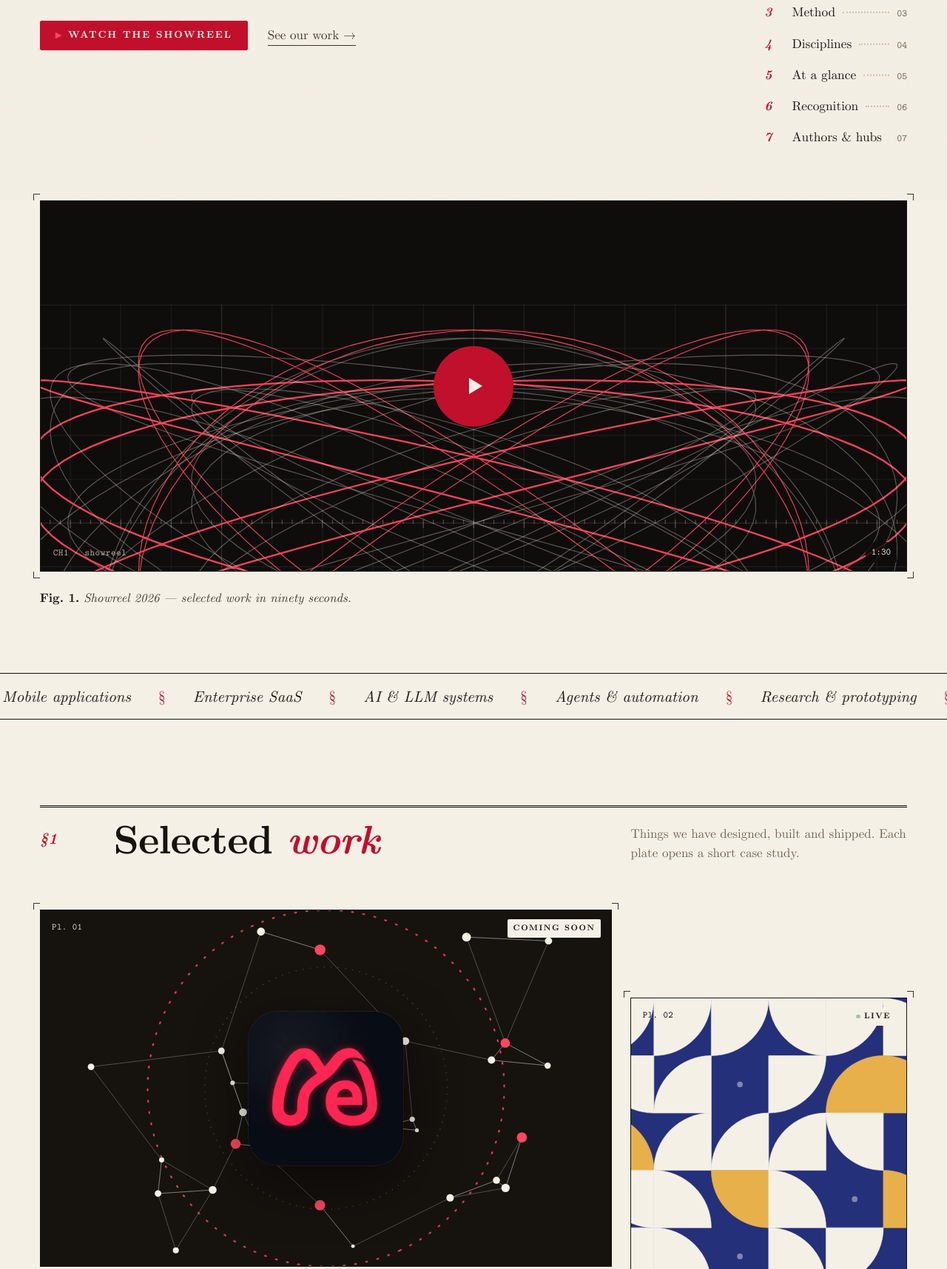
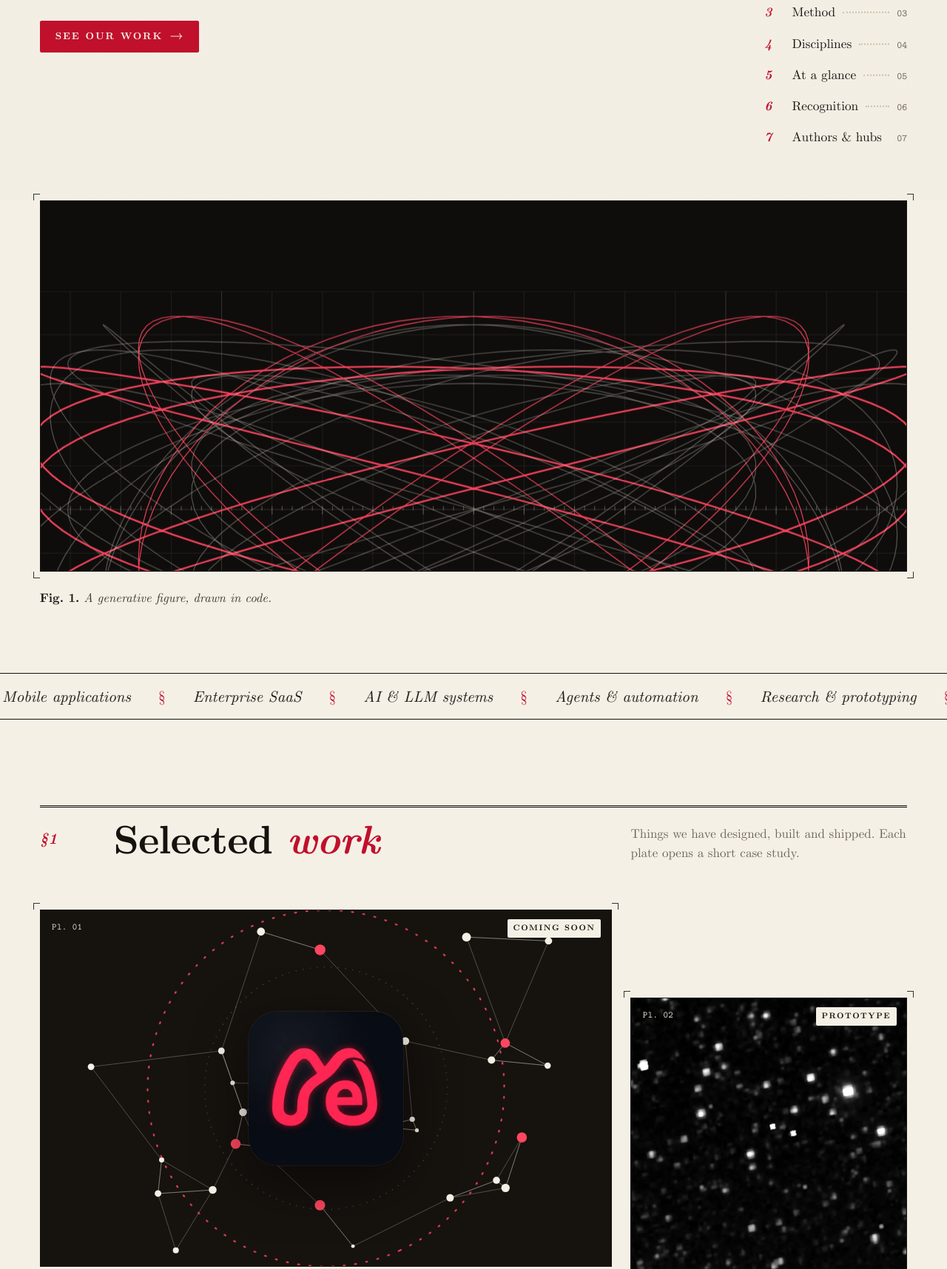
Before and after one commit to akmariblabibruet-pixel/nextinc, a website: page index.html in a window 1280 px wide. Shown: the part 530-2246 px from the top of the page at 74% size. Drawn offline with Linux system fonts and the light colour scheme.

Commit message:
S7: replace all sample content with real work (two projects with covers and figures), no film for now, empty recognition and films notes, ledger

```diff
--- a/assets/css/pages/home.css
+++ b/assets/css/pages/home.css
@@ -8,7 +8,7 @@
 .hero .toc{margin-top:.3rem}
 @media(min-width:860px){.hero .toc{margin-left:auto}}
 .hero__fig{margin-top:clamp(2.4rem,5vw,4rem);margin-bottom:0}
-.hero__plate{display:block;width:100%;text-align:left;cursor:pointer}
+.hero__plate{display:block;width:100%;text-align:left}
 .hero__plate .plate__frame{--ar:21/9;background:var(--room)}
 @media(max-width:700px){.hero__plate .plate__frame{--ar:4/3}}
 .hero__art{position:absolute;inset:-9% 0;display:block}
--- a/assets/data/films.js
+++ b/assets/data/films.js
@@ -6,18 +6,9 @@
    project   slug from projects.js (optional)   featured  one film = the hero reel
    Full guide (YouTube, Vimeo, MP4/WebM, posters, hover preview): header of assets/js/pages/films.js
    HOW TO ADD A FILM:  upload to YouTube (unlisted is fine), copy the 11-char id,
-   set provider:"youtube", src:"<id>", remove sample:true.
+   set provider:"youtube", src:"<id>", and leave out the sample flag.
    ========================================================================== */
 window.NEXT = window.NEXT || {};
-NEXT.films = [
-  { id: "showreel-2026", title: "Showreel 2026", sub: "Selected work in ninety seconds", duration: "1:30", year: 2026,
-    kind: "showreel", provider: "none", src: "", featured: true, sample: true, palette: "ink", motif: "waves" },
-  { id: "mini-me-launch", title: "Mini Me — Launch film", sub: "Meet the multi-agent engineer", duration: "0:48", year: 2026,
-    kind: "launch", project: "mini-me", provider: "none", src: "", sample: true, palette: "crimson", motif: "nodes" },
-  { id: "meridian-walkthrough", title: "Meridian — Product walkthrough", sub: "From booking to follow-up", duration: "2:10", year: 2026,
-    kind: "walkthrough", project: "meridian", provider: "none", src: "", sample: true, palette: "indigo", motif: "tiles" },
-  { id: "lumen-field-test", title: "Lumen — Field test", sub: "Offline, in the real world", duration: "1:05", year: 2025,
-    kind: "walkthrough", project: "lumen", provider: "none", src: "", sample: true, palette: "forest", motif: "waves" },
-  { id: "inside-next", title: "Inside Next Inc.", sub: "Two hubs, one lab", duration: "3:20", year: 2026,
-    kind: "studio", provider: "none", src: "", sample: true, palette: "ochre", motif: "rings" }
-];
+/* Empty on purpose: no film is published yet. The home page and films.html show an honest note.
+   Add a film below when there is one (see the guide in assets/js/pages/films.js). */
+NEXT.films = [];
--- a/assets/data/projects.js
+++ b/assets/data/projects.js
@@ -30,19 +30,24 @@
     role: "Flagship product — concept, design, engineering", tags: ["multi-agent", "LLM", "engineering"],
     palette: "ink", motif: "nodes", logo: "assets/img/brand/mini-me-logo.webp", links: {} },
 
-  /* Real entries below were written from each repo's README only. Still missing, because the READMEs do not say:
-     `role` (what Next Inc. did) on both, `year` on MiniLocker, and screenshots (add `cover` / `gallery`). */
-  { slug: "spherex-blink", title: "SPHEREx Blink Comparator", year: 2026, category: "research", status: "prototype",
+  /* Real entries below were written from each repo's README. Work is credited to the team, so there is no `role`. */
+  { slug: "spherex-blink", title: "SPHEREx Blink Comparator", year: 2026, category: "research", status: "prototype", featured: true,
+    cover: "assets/img/projects/spherex-blink/cover.webp",
     summary: "An interactive blink comparator for real SPHEREx infrared images of the sky.",
     abstract: "A public web app built for the NASA Space Apps 2026 challenge Planet X and SPHEREx. It blinks real SPHEREx infrared images of one patch of sky taken on different dates, so anything that moves stands out, the technique used to find Pluto. It then helps you decide what moved and how far away it is, and lets visitors flag candidates for follow-up.",
     brief: "The challenge asked for four things: multi-epoch comparison, spectral band navigation, interactive data and metadata, and crowdsourced anomaly flagging.",
     approach: "Blink and overlay controls for two frames, band plates for each detector, click-to-inspect coordinates and metadata with a mover check, and a flagging panel that exports CSV or JSON. A Planet X lab adds exact parallax and a distance range with error bars.",
     outcome: "20 real fields (219 frames) built from SPHEREx Quick Release 2, plus one clearly labelled simulated practice field. Across the 16 asteroid fields the known object is found in 148 of 150 frames. It is a prototype: nothing in it claims a detection.",
     tags: ["NASA Space Apps", "SPHEREx", "astronomy", "web app"],
+    gallery: [
+      { src: "assets/img/projects/spherex-blink/astraea-d3-epochs.webp", alt: "Seven greyscale infrared frames of the same star field, taken on different dates, each labelled with its date and wavelength.", caption: "Seven epochs of the asteroid Astraea's field, detector D3, 28 to 31 July 2025. A blink comparator flips between them so anything that moves stands out." },
+      { src: "assets/img/projects/spherex-blink/astraea-d6-epochs.webp", alt: "Four greyscale infrared frames of the same star field from detector D6, each labelled with its date and wavelength.", caption: "The same field through detector D6. Each detector sees a different range of wavelengths, so the app warns when two frames are too different in colour to compare brightness." }
+    ],
     palette: "indigo", motif: "orbits",
     links: { live: "https://unavailable4u.github.io/spherex-blink/", repo: "https://github.com/Unavailable4u/spherex-blink" } },
 
-  { slug: "minilocker", title: "MiniLocker", category: "ai", status: "prototype",
+  { slug: "minilocker", title: "MiniLocker", year: 2026, category: "ai", status: "prototype", featured: true,
+    cover: "assets/img/projects/minilocker/cover.webp",
     summary: "A sandbox for AI agents that logs every action and measures what a run could touch.",
     abstract: "MiniLocker gives an AI agent a shell and a web browser while keeping what it can break small, visible and provable. Every task runs in a fresh locked-down Docker container with no network route, and the only way out is an allowlisting proxy. Every action goes into a hash-chained ledger, and a Blast Radius report measured from that ledger shows what the run could and could not touch.",
     brief: "An agent with a shell and a browser can be talked into anything: a hostile web page, a poisoned package or an ordinary mistake can leak keys or wipe a disk.",
@@ -50,40 +55,5 @@
     outcome: "Each Attack Lab run is reported as contained, breached or inconclusive. The sandbox, egress control, ledger and report, Attack Lab and deployment are working and tested end to end; the credential broker has so far only been exercised against a recorded upstream.",
     tags: ["AI agents", "sandboxing", "security"],
     palette: "forest", motif: "rings",
-    links: { repo: "https://github.com/shaikh-dotcom/MiniLocker" } },
-
-  { slug: "meridian", title: "Meridian", year: 2026, category: "web", status: "live", featured: true, sample: true,
-    summary: "A booking and scheduling platform for a multi-branch clinic.",
-    abstract: "Sample entry. Replace with a real web project: what the client needed, what you built, and what changed for them.",
-    brief: "Sample text. Describe the problem in the client's own terms: who was struggling, with what, and why it mattered.",
-    approach: "Sample text. Explain the key decisions — what we tested first, what we built, what we deliberately left out.",
-    outcome: "Sample text. Only true, measurable results belong here. If there are none yet, say what happens next.",
-    gallery: [ { art: { motif: "tiles", palette: "indigo" }, caption: "Sample figure — replace with a real screenshot." },
-               { art: { motif: "bars", palette: "ochre" }, caption: "Sample figure — a second screen or detail." } ],
-    role: "Design & full-stack build", tags: ["web app", "scheduling", "dashboard"],
-    palette: "indigo", motif: "tiles", links: {} },
-
-  { slug: "lumen", title: "Lumen", year: 2025, category: "app", status: "live", featured: true, sample: true,
-    summary: "A field-reporting mobile app that keeps working without a signal.",
-    abstract: "Sample entry. Replace with a real mobile project.",
-    role: "Product design & mobile engineering", tags: ["mobile", "offline-first", "sync"],
-    palette: "forest", motif: "waves", links: {} },
-
-  { slug: "parallax", title: "Parallax", year: 2025, category: "saas", status: "beta", featured: true, sample: true,
-    summary: "An analytics workspace built for small research teams.",
-    abstract: "Sample entry. Replace with a real SaaS project.",
-    role: "Architecture & engineering", tags: ["SaaS", "analytics", "multi-tenant"],
-    palette: "ochre", motif: "bars", links: {} },
-
-  { slug: "quill", title: "Quill", year: 2026, category: "ai", status: "prototype", sample: true,
-    summary: "An LLM assistant that drafts and cites from a private document library.",
-    abstract: "Sample entry. Replace with a real AI project.",
-    role: "Applied research & prototype", tags: ["LLM", "retrieval", "citations"],
-    palette: "crimson", motif: "orbits", links: {} },
-
-  { slug: "halcyon", title: "Halcyon", year: 2025, category: "research", status: "prototype", sample: true,
-    summary: "An open study of lightweight models for noisy signals.",
-    abstract: "Sample entry. Replace with a real research project.",
-    role: "Research & evaluation", tags: ["research", "signals", "evaluation"],
-    palette: "paper", motif: "rings", links: {} }
+    links: { repo: "https://github.com/shaikh-dotcom/MiniLocker" } }
 ];
--- a/assets/data/recognition.js
+++ b/assets/data/recognition.js
@@ -1,13 +1,8 @@
 /* ==========================================================================
    RECOGNITION — achievements, rendered as a numbered REFERENCES list.
    Owned by S5 (S1 seeds it).  kind: award | press | grant | certification | milestone
-   Items below are PLACEHOLDERS with deliberately generic text. Do not publish
-   real-looking awards that were not earned — replace each with a true entry.
+   The list is empty on purpose: add only awards, press or milestones that are true and
+   linkable. The home page and recognition.html show an honest note while it is empty.
    ========================================================================== */
 window.NEXT = window.NEXT || {};
-NEXT.recognition = [
-  { year: 2026, title: "Award title — replace with a real recognition", org: "Organisation name", kind: "award",     url: "", sample: true },
-  { year: 2026, title: "Press feature — replace with a real article",   org: "Publication name",   kind: "press",     url: "", sample: true },
-  { year: 2025, title: "Grant or programme — replace with a real one",  org: "Funder name",        kind: "grant",     url: "", sample: true },
-  { year: 2025, title: "Milestone — e.g. first public launch",          org: "Next Inc.",          kind: "milestone", url: "", sample: true }
-];
+NEXT.recognition = [];
--- a/assets/data/site.js
+++ b/assets/data/site.js
@@ -1,6 +1,6 @@
 /* ==========================================================================
    Site-wide facts. Owned by S1.  Edit text here, not in the HTML pages.
-   `sample: true` marks placeholder content — scripts/check-samples.mjs
+   a `sample` flag marks placeholder content — scripts/check-samples.mjs
    fails the pre-launch check while any remain.
    ========================================================================== */
 window.NEXT = window.NEXT || {};
@@ -50,12 +50,12 @@
     ]
   },
 
-  /* Honest facts first. The last one is a SAMPLE figure — replace with real numbers. */
+  /* Honest facts only. Update a number when it changes. */
   stats: [
     { n: 2,  label: "Operating hubs",   tag: "USA · Bangladesh" },
     { n: 3,  label: "Founders",         tag: "CEO · CTO · COO" },
     { n: 4,  label: "Disciplines",      tag: "Web · AI · SaaS · R&D" },
-    { n: 12, suffix: "+", label: "Projects shipped", tag: "Sample figure", sample: true }
+    { n: 2,  label: "Public prototypes", tag: "SPHEREx · MiniLocker" }
   ],
 
   marquee: ["Websites & web apps", "Mobile applications", "Enterprise SaaS", "AI & LLM systems", "Agents & automation", "Research & prototyping", "Design systems"]
--- a/assets/js/pages/films.js
+++ b/assets/js/pages/films.js
@@ -281,7 +281,7 @@
   /* ------------------------------------------------------------------ go */
   function start() {
     if (!films.length) {
-      var h = $('#feat-film'); if (h) h.innerHTML = '<p class="lede">No films yet. Add one in <span class="mono">assets/data/films.js</span>.</p>';
+      var h = $('#feat-film'); if (h) h.innerHTML = '<p class="lede">No films yet. We will publish them here when they are ready.</p>';
       var s = $('#all'); if (s) s.hidden = true; document.documentElement.classList.add('films-ready'); return;
     }
     try { renderFeatured(); renderGroups(); } finally { document.documentElement.classList.add('films-ready'); }   /* see films.css: the parts below the head stay unpainted until now */
--- a/assets/js/pages/home.js
+++ b/assets/js/pages/home.js
@@ -28,4 +28,20 @@
     var f = NEXT.films.filter(function (x) { return x.featured; })[0] || NEXT.films[0];
     if (f) { ff.innerHTML = R.film(f, {}); NEXT.init(ff); }
   }
+
+  /* §2 — no films yet: say so instead of showing an empty screen */
+  if (ff && !(NEXT.films || []).length) {
+    ff.innerHTML = '<p class="lede">No films yet. We will publish them here when they are ready.</p>';
+    var reel = document.querySelector('#films [data-mount="reel"]'); if (reel) reel.__mounted = 1;
+    var all = document.querySelector('#films .room-cta'); if (all) all.hidden = true;
+  }
+
+  /* §6 — recognition: while there is nothing true to cite, say so instead of showing an empty list */
+  var rec = document.querySelector('#recognition [data-mount="refs"]');
+  if (rec && !(NEXT.recognition || []).length) {
+    rec.__mounted = 1;
+    rec.innerHTML = '<p class="lede">Nothing to cite yet. We will list verified awards, press and milestones here, and we will not invent any.</p>';
+    var more = document.querySelector('#recognition a[href="recognition.html"]');
+    if (more && more.parentNode) more.parentNode.hidden = true;
+  }
 })();
--- a/index.html
+++ b/index.html
@@ -117,8 +117,7 @@
       <div class="c-6">
         <p class="lede hero__abstract" data-reveal><span class="smcp">Abstract.</span> We bridge cutting-edge research and practical application. Websites and mobile apps, enterprise SaaS, and AI and LLM systems &mdash; designed, built and shipped by one small team, for people who need software that actually works.</p>
         <div class="flex hero__cta" data-reveal style="--d:2">
-          <a class="btn btn--play" href="films.html" data-film="showreel-2026">Watch the showreel</a>
-          <a class="link link--arrow" href="work.html">See our work</a>
+          <a class="btn" href="work.html">See our work</a>
         </div>
       </div>
       <nav class="c-4 s-9 toc" aria-label="Contents of this page" data-reveal style="--d:3">
@@ -134,15 +133,12 @@
     </div>
 
     <figure class="hero__fig" data-reveal>
-      <button type="button" class="plate hero__plate" data-film="showreel-2026" data-cursor="Play" aria-label="Play the Next Inc. showreel">
+      <div class="plate hero__plate" aria-hidden="true">
         <span class="plate__frame">
           <span class="hero__art" data-parallax=".05" data-mount="reelart"></span>
-          <span class="film__play" aria-hidden="true"></span>
-          <span class="hero__lab" aria-hidden="true">CH1 &middot; showreel</span>
-          <span class="film__time">1:30</span>
         </span>
-      </button>
-      <figcaption class="cap"><span class="cap__text"><b>Fig. 1.</b> Showreel 2026 &mdash; selected work in ninety seconds.</span></figcaption>
+      </div>
+      <figcaption class="cap"><span class="cap__text"><b>Fig. 1.</b> A generative figure, drawn in code.</span></figcaption>
     </figure>
   </section>
 
```
Also changed, not shown: ledger/S7-polish-launch.md (+3 -3 lines), recognition.html (+1 -1 lines), assets/img/projects/minilocker/cover.webp (added), assets/img/projects/spherex-blink/astraea-d3-epochs.webp (added), assets/img/projects/spherex-blink/astraea-d6-epochs.webp (added), assets/img/projects/spherex-blink/cover.webp (added).
